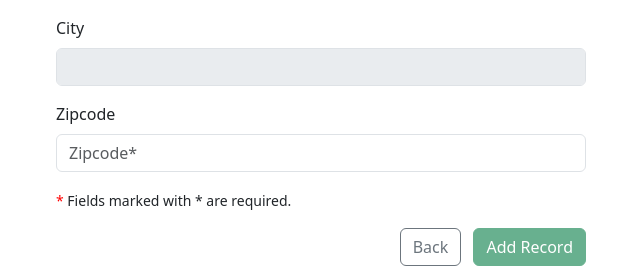
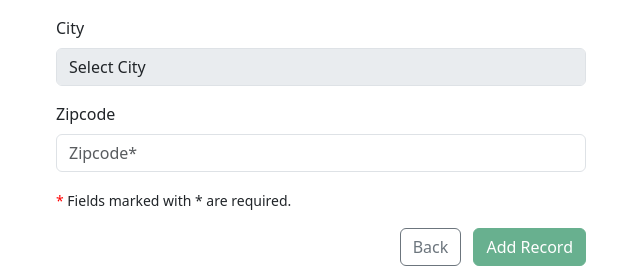
Before and after one commit to astriwidyastiti/Django-CRM, a Django app: page /add_record in a window 1280 px wide. Shown: the part 780-1050 px from the top of the page, without its empty margins (319-959 px from the left). Run offline with Django 5.2, Linux system fonts and the light colour scheme; the visitor is signed in with stand-in values (Sample User, id 1); lists and menus that the app fills with data are empty; parts of the project's set-up code (start-up, migrations or seed data) failed here and were passed over.

Commit message:
field city

```diff
--- a/website/templates/add_record.html
+++ b/website/templates/add_record.html
@@ -61,6 +61,7 @@ document.addEventListener('DOMContentLoaded', function () {
   const citySelect = document.getElementById('city');
 
   // Awal city disabled karena state belum dipilih
+  citySelect.innerHTML = '<option value="">Select City</option>';
   citySelect.disabled = true;
 
   function checkForm() {
```
